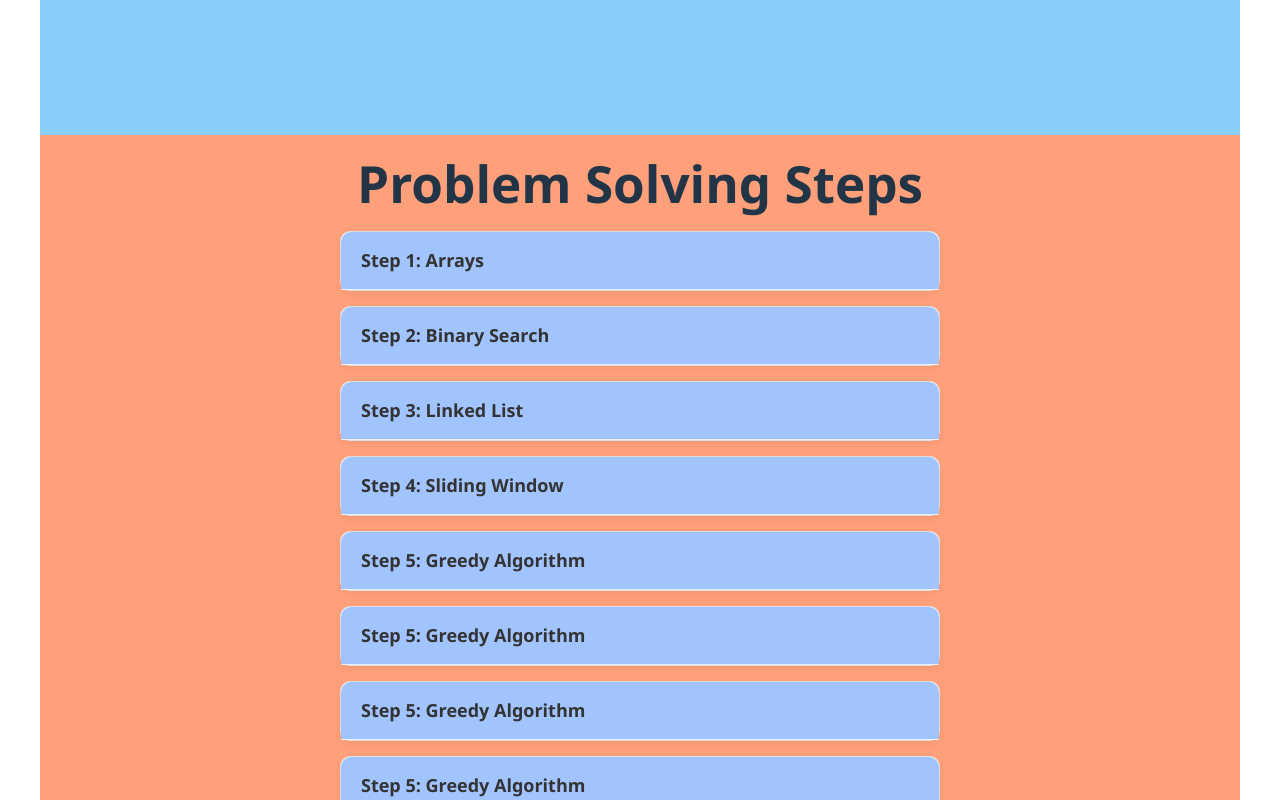
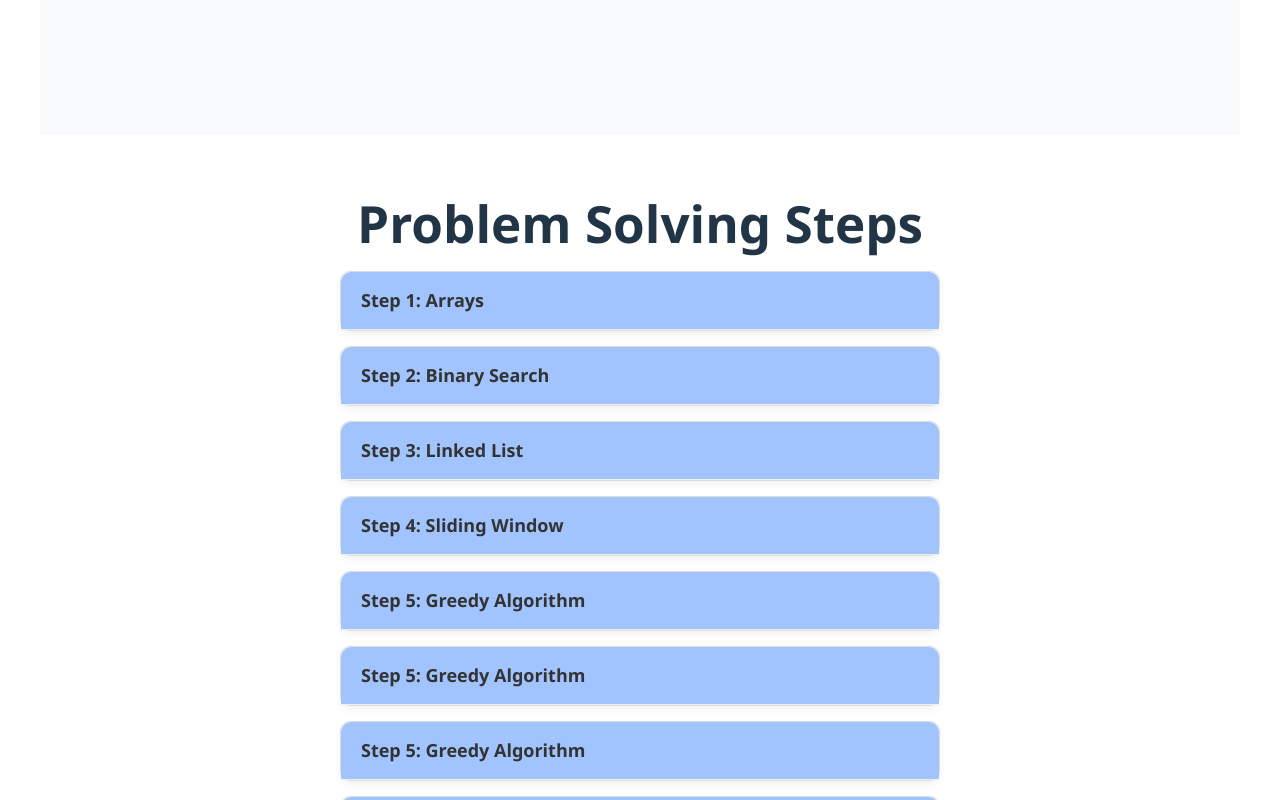
Before and after one commit to amrishs590/Project-ProblemSolving, a React (Vite) app: page / in a window 1280 px wide. Shown: the part 640-1440 px from the top of the page. Built offline with nearby package versions, Linux system fonts and the light colour scheme.

Commit message:
Mouse Animation Added

```diff
--- a/src/App.css
+++ b/src/App.css
@@ -71,3 +71,7 @@ a {
   color: orange;
   text-decoration: none;
 }
+
+h1, h2, h3, h4, h5, h6, p {
+  transition: transform 0.3s ease, color 0.3s ease;
+}
--- a/src/App.jsx
+++ b/src/App.jsx
@@ -2,10 +2,12 @@ import { BrowserRouter as Router, Routes, Route } from "react-router-dom";
 import QuestionPage from "./components/QuestionPage";
 import Header from "./components/Header";
 import HomePage from "./pages/HomePage";
+import CursorFollower from "./components/CursorFollower"; // 👈 import this
 
 function App() {
   return (
     <Router>
+      <CursorFollower /> {/* 👈 Add it just once */}
       <Header />
       <Routes>
         <Route path="/" element={<HomePage />} />
--- /dev/null
+++ b/src/components/CursorFollower.css
@@ -0,0 +1,12 @@
+.cursor-follower {
+  position: fixed;
+  width: 20px;
+  height: 20px;
+  border-radius: 50%;
+  background: rgba(0, 183, 255, 0.8);
+  box-shadow: 0 0 15px rgba(0, 183, 255, 0.9), 0 0 30px rgba(0, 183, 255, 0.6);
+  pointer-events: none;
+  transform: translate(-50%, -50%);
+  z-index: 9999;
+  transition: width 0.2s ease, height 0.2s ease;
+}
--- /dev/null
+++ b/src/components/CursorFollower.jsx
@@ -0,0 +1,40 @@
+import React, { useEffect, useRef } from "react";
+import "./CursorFollower.css";
+
+const CursorFollower = () => {
+  const cursorRef = useRef(null);
+  const position = useRef({ x: 0, y: 0 });
+  const mouse = useRef({ x: 0, y: 0 });
+
+  useEffect(() => {
+    const updateMousePosition = (e) => {
+      mouse.current.x = e.clientX;
+      mouse.current.y = e.clientY;
+    };
+
+    document.addEventListener("mousemove", updateMousePosition);
+
+    const follow = () => {
+      position.current.x += (mouse.current.x - position.current.x) * 0.1;
+      position.current.y += (mouse.current.y - position.current.y) * 0.1;
+
+      const el = cursorRef.current;
+      if (el) {
+        el.style.left = `${position.current.x}px`;
+        el.style.top = `${position.current.y}px`;
+      }
+
+      requestAnimationFrame(follow);
+    };
+
+    follow();
+
+    return () => {
+      document.removeEventListener("mousemove", updateMousePosition);
+    };
+  }, []);
+
+  return <div ref={cursorRef} className="cursor-follower" />;
+};
+
+export default CursorFollower;
--- a/src/components/Step.css
+++ b/src/components/Step.css
@@ -13,6 +13,33 @@
     box-shadow: 0 4px 8px rgba(0, 0, 0, 0.05);
     transition: all 0.3s ease;
 }
+
+.step-content {
+    max-height: 0;
+    overflow: hidden;
+    transition: max-height 0.4s ease;
+    padding: 0 20px;
+}
+
+.step.open .step-content {
+    max-height: 2000px;
+    /* Big enough for long content */
+    padding: 15px 20px;
+}
+
+/* Optional: Smooth section space handling */
+.section.learn {
+    overflow: visible;
+    margin-bottom: 150px;
+    /* Ensure space for expanded content */
+}
+
+.step-content.open {
+    max-height: 1000px;
+    /* a large enough value */
+    padding: 20px;
+}
+
 
 .step:hover {
     transform: translateY(-2px);
--- a/src/components/Step.jsx
+++ b/src/components/Step.jsx
@@ -12,17 +12,27 @@ const Steps = () => {
 
   return (
     <div className="step-container">
-      <h1 style={{ textAlign: "center", marginBottom: "20px", marginTop:"0px"}}>
+      <h1
+        style={{ textAlign: "center", marginBottom: "20px", marginTop: "0px" }}
+      >
         Problem Solving Steps
       </h1>
 
       <div className="step-grid">
         {steps.map((step, index) => (
-          <div key={index} className="step">
+          <div
+            key={index}
+            className={`step ${openStepIndex === index ? "open" : ""}`}
+          >
             <div className="step-header" onClick={() => toggleStep(index)}>
               <h2>{step.stepTitle}</h2>
             </div>
 
+            <div
+              className={`step-content ${
+                openStepIndex === index ? "open" : ""
+              }`}
+            >
               {openStepIndex === index && (
                 <div className="step-body">
                   {Object.entries(step.sections).map(
@@ -42,6 +52,7 @@ const Steps = () => {
                 </div>
               )}
             </div>
+          </div>
         ))}
       </div>
     </div>
--- a/src/pages/HomePage.css
+++ b/src/pages/HomePage.css
@@ -5,7 +5,7 @@
 
 #home {
     height: 775px;
-    background-color: lightskyblue;
+    /* background-color: lightskyblue; */
 }
 
 .section {
@@ -74,12 +74,19 @@
 }
 
  /* Learn Section */
-#learn {
+/* #learn {
     background-color: lightsalmon;
-}
+} */
  .learn {
     background-color: #ffffff;
 }
+.section.learn {
+  padding: 40px 20px;
+  overflow: visible; /* allow it to grow */
+  position: relative;
+  z-index: 1;
+}
+
 
 .section-title {
     text-align: center;
@@ -179,103 +186,20 @@
   margin-bottom: 20px;
   font-weight: bold;
 }
-/*
-.contact-wrapper {
-  padding: 60px 30px;
-  background-color: #f9f9f9;
+/* Apply transition effect to headings and paragraphs */
+h1, h2, h3, h4, h5, h6, p {
+  transition: transform 0.3s ease-in-out, text-shadow 0.3s ease-in-out;
+  will-change: transform, text-shadow;
 }
 
-.contact-header {
-  text-align: center;
-  margin-bottom: 40px;
+/* On hover: scale and glow */
+h1:hover,
+h2:hover,
+h3:hover,
+h4:hover,
+h5:hover,
+h6:hover,
+p:hover {
+  transform: scale(1.05);
+  text-shadow: 0 0 10px rgba(0, 183, 255, 0.6);
 }
-
-.contact-header h1 {
-  font-size: 36px;
-  color: #333;
-}
-
-.contact-header p {
-  font-size: 18px;
-  color: #666;
-}
-
-.contact-grid {
-  display: grid;
-  grid-template-columns: 1fr;
-  gap: 30px;
-}
-
-@media (min-width: 768px) {
-  .contact-grid {
-    grid-template-columns: 1fr 1fr;
-  }
-}
-
-.contact-box {
-  background-color: #fff;
-  padding: 30px;
-  border-radius: 12px;
-  box-shadow: 0 4px 15px rgba(0, 0, 0, 0.1);
-}
-
-.contact-box h2 {
-  font-size: 24px;
-  margin-bottom: 20px;
-  color: #222;
-}
-
-.contact-info .info-item {
-  display: flex;
-  align-items: center;
-  margin-bottom: 20px;
-}
-
-.contact-info .icon {
-  width: 24px;
-  height: 24px;
-  color: #e11d48;
-  margin-right: 15px;
-}
-
-.label {
-  font-weight: 600;
-}
-
-.contact-form label {
-  display: block;
-  margin-bottom: 6px;
-  font-weight: 600;
-  color: #333;
-}
-
-.contact-form input,
-.contact-form textarea {
-  width: 100%;
-  padding: 10px 12px;
-  border: 1px solid #ccc;
-  border-radius: 6px;
-  margin-bottom: 16px;
-  font-size: 14px;
-}
-
-.contact-form button {
-  background-color: #e11d48;
-  color: #fff;
-  padding: 10px 16px;
-  border: none;
-  border-radius: 6px;
-  cursor: pointer;
-  font-weight: 600;
-  transition: background-color 0.3s;
-}
-
-.contact-form button:hover {
-  background-color: #be123c;
-}
-
-.success-message {
-  margin-bottom: 15px;
-  color: green;
-  font-weight: 600;
-} */
```
Lines whose indentation alone changed are shown as unchanged.
